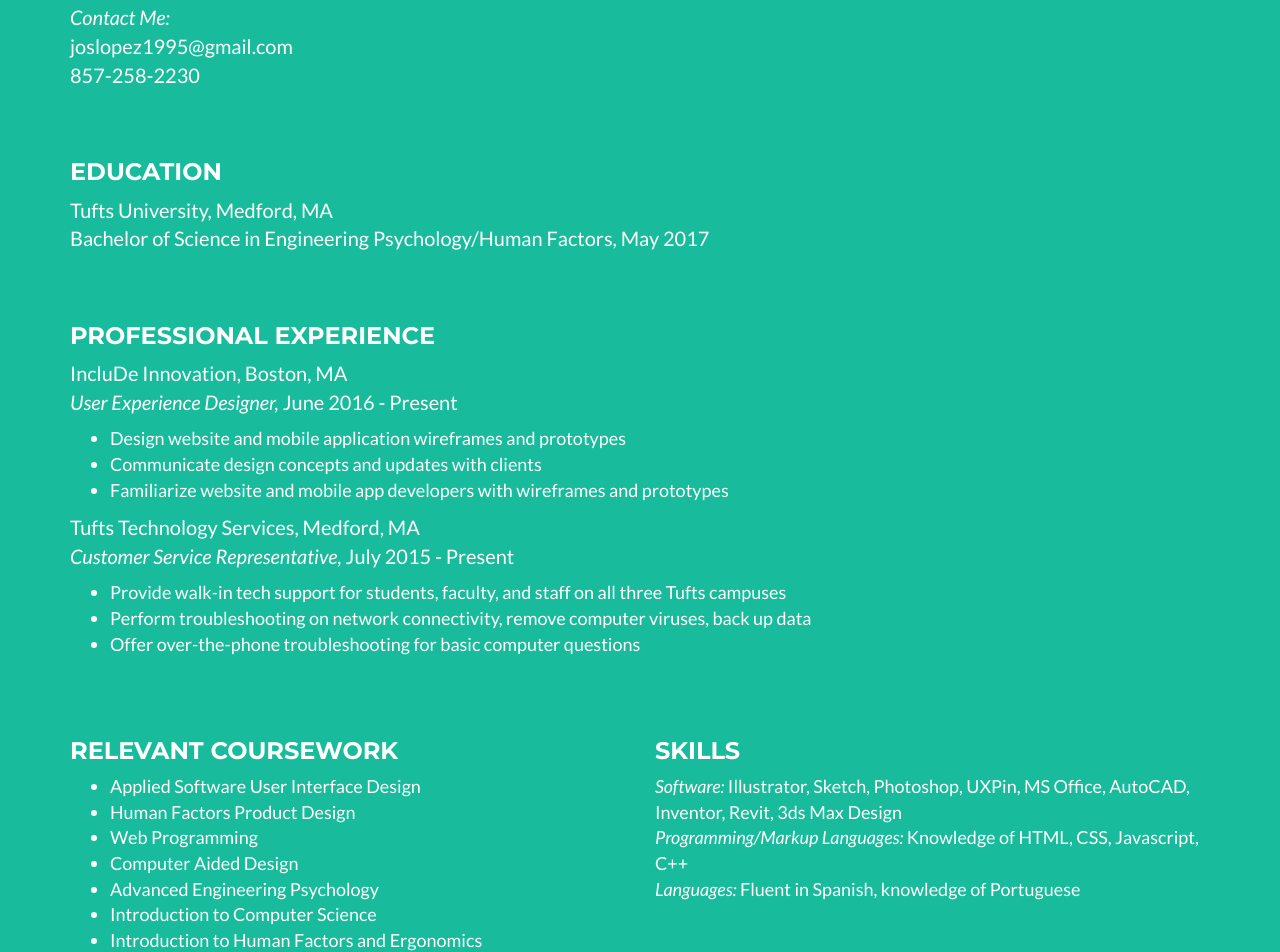
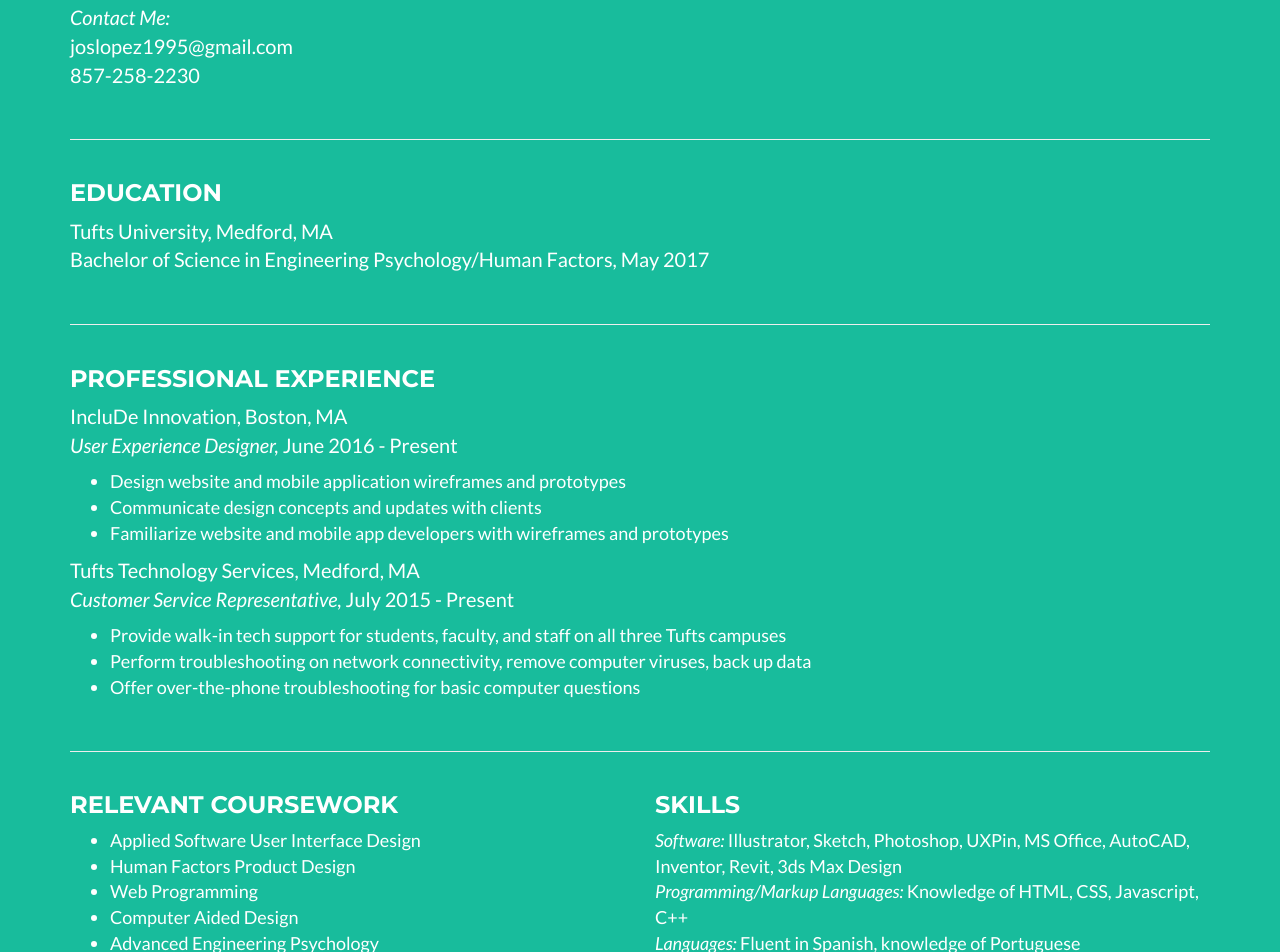
Before and after one commit to jlopez08/jlopez08.github.io, a website: page about_me.html in a window 1280 px wide. Shown: the part 737-1689 px from the top of the page. Drawn offline with nearby package versions, Linux system fonts and the light colour scheme.

Commit message:
horizontal breaks in about me

```diff
--- a/about_me.html
+++ b/about_me.html
@@ -189,16 +189,16 @@
                 </div> -->
                  <div class="col-lg-12">
                 	<p>I am a senior at Tufts University, originally from Pasadena, California. This upcoming spring I will receive my B.S. in Engineering Psychology/Human Factors. During my time at Tufts University, I have worked a variety of jobs, spanning from IT customer service to UI/UX Designer. All of these have one thing in common - assessing people's problems and helping them find a solution. I take pride in having the opportunity to help others, and have found that the field of UI/UX design gives me an opportunity to do just that.</p><br>
-                	<p><em>Contact Me:</em><br>joslopez1995@gmail.com<br>857-258-2230</p><br><br>
+                	<p><em>Contact Me:</em><br>joslopez1995@gmail.com<br>857-258-2230</p><br><hr>
                 </div>
             </div>
             <div class="row">
                 <div class="col-lg-12">
 					<h3>Education</h3>
-						<p>Tufts University, Medford, MA <br> Bachelor of Science in Engineering Psychology/Human Factors, May 2017</p><br><br>
+						<p>Tufts University, Medford, MA <br> Bachelor of Science in Engineering Psychology/Human Factors, May 2017</p><br><hr><div style="height:1px; clear:both"></div>
 					<h3>Professional Experience</h3>
 						<p>IncluDe Innovation, Boston, MA <br> <em>User Experience Designer,</em> June 2016 - Present<ul style="font-size: 18px"><li>Design website and mobile application wireframes and prototypes</li><li>Communicate design concepts and updates with clients</li><li>Familiarize website and mobile app developers with wireframes and prototypes</li></ul></p>
-						<p>Tufts Technology Services, Medford, MA <br> <em>Customer Service Representative,</em> July 2015 - Present<ul style="font-size: 18px"><li>Provide walk-in tech support for students, faculty, and staff on all three Tufts campuses</li><li>Perform troubleshooting on network connectivity, remove computer viruses, back up data</li><li>Offer over-the-phone troubleshooting for basic computer questions</li></ul><br><br></p>
+						<p>Tufts Technology Services, Medford, MA <br> <em>Customer Service Representative,</em> July 2015 - Present<ul style="font-size: 18px"><li>Provide walk-in tech support for students, faculty, and staff on all three Tufts campuses</li><li>Perform troubleshooting on network connectivity, remove computer viruses, back up data</li><li>Offer over-the-phone troubleshooting for basic computer questions</li></ul><br><hr></p>
               <!--   <div class="col-lg-8 col-lg-offset-2 text-center">
                     <a href="#" class="btn btn-lg btn-outline">
                         <i class="fa fa-download"></i> Download Theme
```
